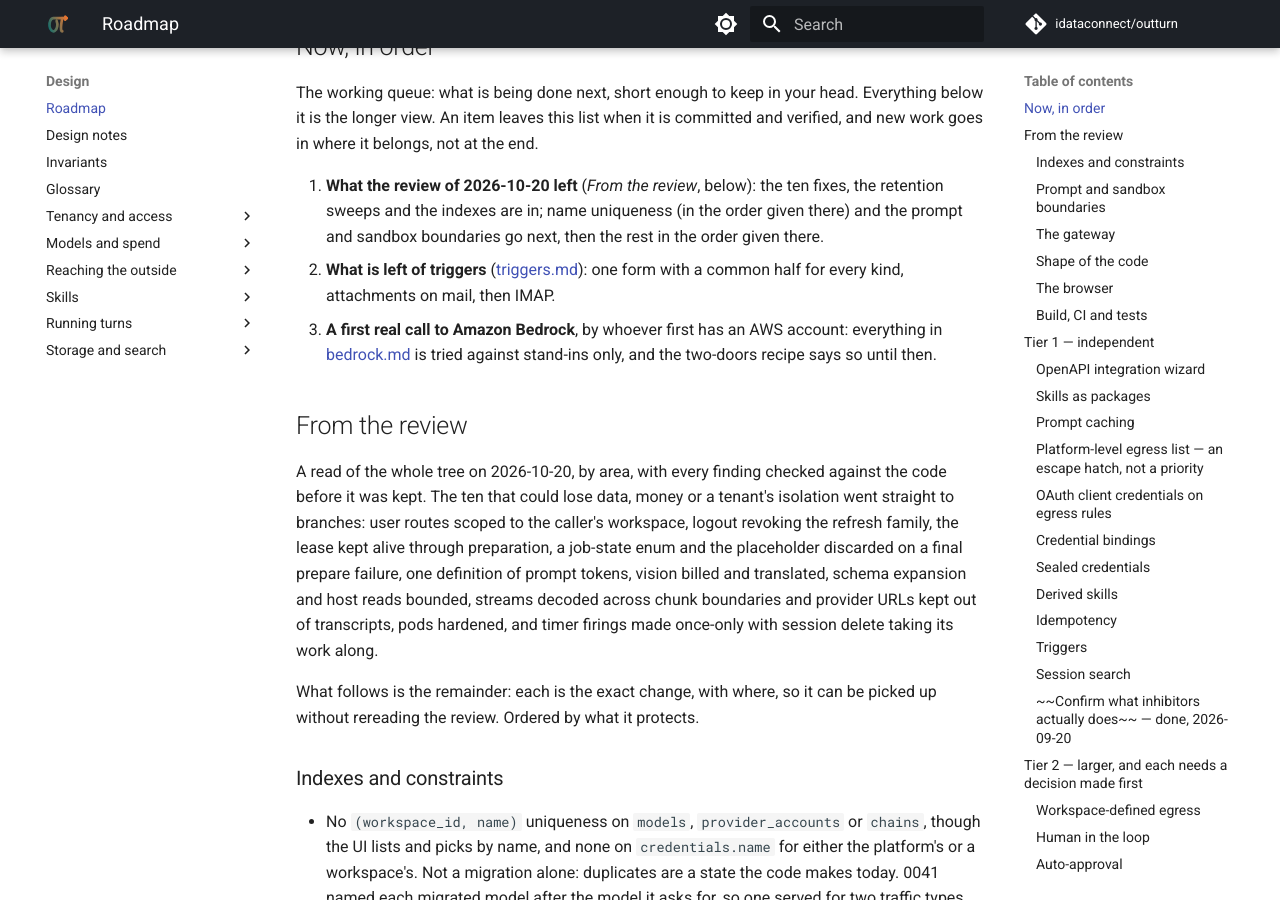
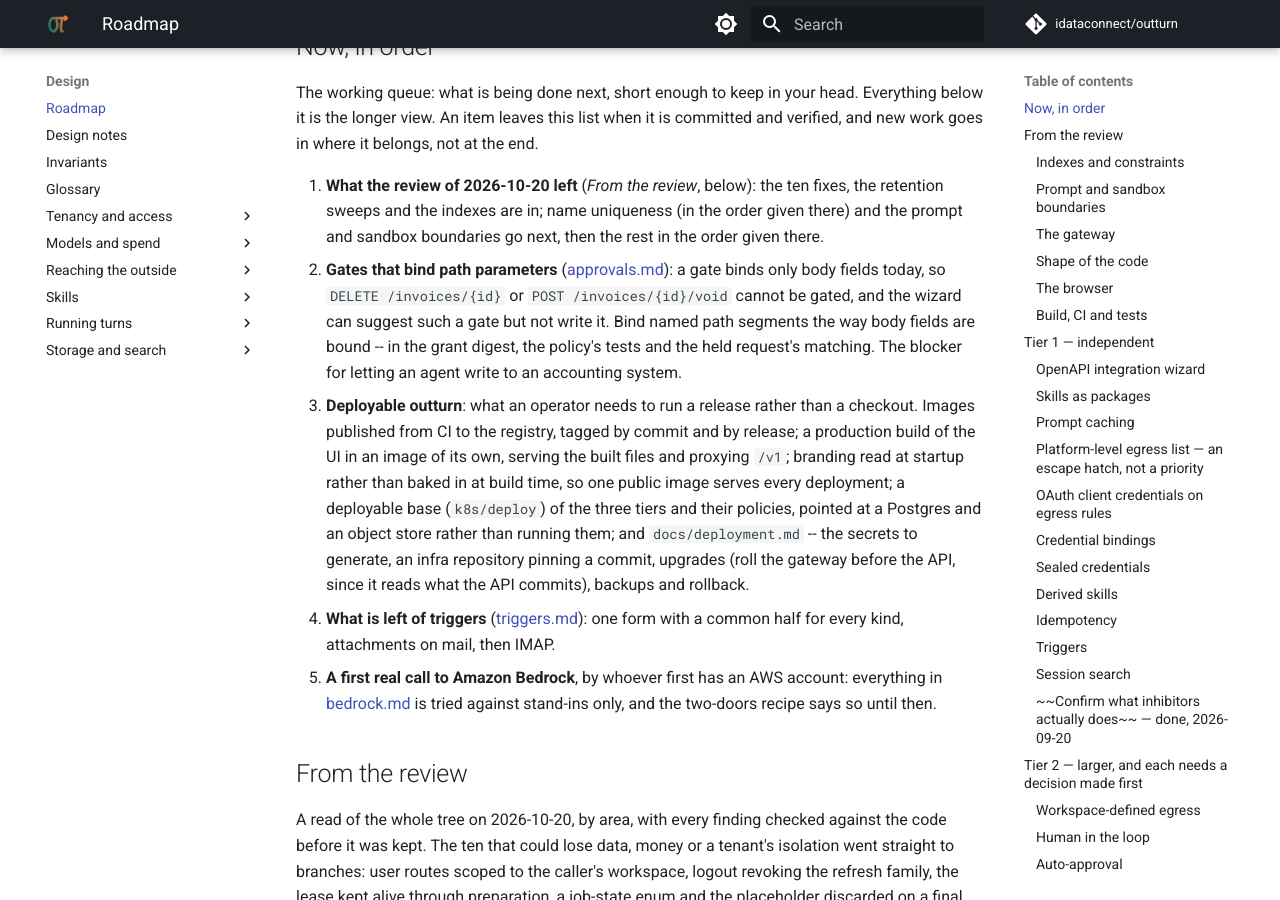
Before and after one commit to idataconnect/outturn, an MkDocs documentation site: the page built from docs/roadmap.md, in a window 1280 px wide and 900 px high, scrolled down 450 px. Built offline with MkDocs 1.6.1 and Material for MkDocs 9.7.7, drawn with Linux system fonts in a browser that asks for light colours; comment, search, counter and statistics services are not loaded.

Commit message:
Queue path-parameter gates, then a deployable outturn
Path parameters are what stands between an agent and writing to an
accounting system; a published, configurable release is what stands
between this repository and running it anywhere but a dev cluster.

Co-Authored-By: Claude Opus 5.5 <noreply@anthropic.com>

```diff
--- a/docs/roadmap.md
+++ b/docs/roadmap.md
@@ -22,9 +22,25 @@ committed and verified, and new work goes in where it belongs, not at the end.
    ten fixes, the retention sweeps and the indexes are in; name uniqueness
    (in the order given there) and the prompt and sandbox boundaries go next,
    then the rest in the order given there.
-2. **What is left of triggers** ([triggers.md](triggers.md)): one form with a
+2. **Gates that bind path parameters** ([approvals.md](approvals.md)): a
+   gate binds only body fields today, so `DELETE /invoices/{id}` or
+   `POST /invoices/{id}/void` cannot be gated, and the wizard can suggest such
+   a gate but not write it. Bind named path segments the way body fields are
+   bound -- in the grant digest, the policy's tests and the held request's
+   matching. The blocker for letting an agent write to an accounting system.
+3. **Deployable outturn**: what an operator needs to run a release rather
+   than a checkout. Images published from CI to the registry, tagged by
+   commit and by release; a production build of the UI in an image of its
+   own, serving the built files and proxying `/v1`; branding read at startup
+   rather than baked in at build time, so one public image serves every
+   deployment; a deployable base (`k8s/deploy`) of the three tiers and their
+   policies, pointed at a Postgres and an object store rather than running
+   them; and `docs/deployment.md` -- the secrets to generate, an infra
+   repository pinning a commit, upgrades (roll the gateway before the API,
+   since it reads what the API commits), backups and rollback.
+4. **What is left of triggers** ([triggers.md](triggers.md)): one form with a
    common half for every kind, attachments on mail, then IMAP.
-3. **A first real call to Amazon Bedrock**, by whoever first has an AWS
+5. **A first real call to Amazon Bedrock**, by whoever first has an AWS
    account: everything in [bedrock.md](bedrock.md) is tried against
    stand-ins only, and the two-doors recipe says so until then.
 
```
